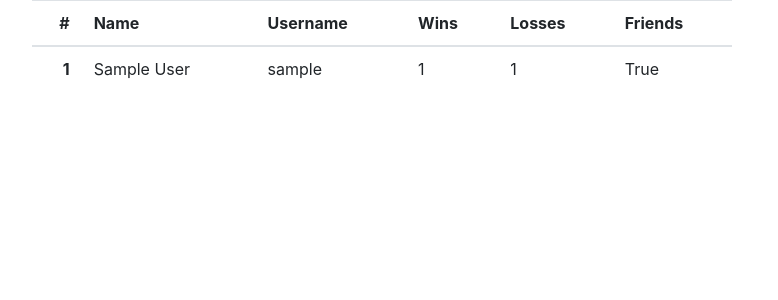
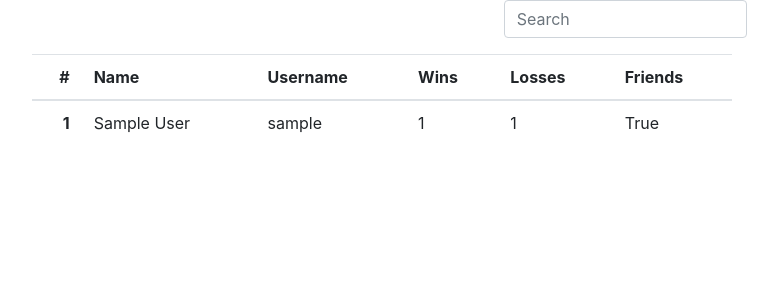
Before and after one commit to lunar-starlight/UVProjekt, a Django app: page /leaderboard/ in a window 1280 px wide. Shown: the part 80-380 px from the top of the page, without its empty margins (258-1036 px from the left). Run offline with Django 3.2, Linux system fonts and the light colour scheme; a user stored in the database is signed in; tables that the repository leaves empty hold one stand-in row (values such as "Sample post"); some libraries are stand-ins or nearby versions.

Commit message:
added advanced searching using postgress' trigram similarity `pg_trgm` extension

```diff
--- a/common/views.py
+++ b/common/views.py
@@ -1,4 +1,6 @@
 from django.contrib.auth import get_user_model
+from django.contrib.postgres.search import TrigramSimilarity
+from django.shortcuts import redirect
 from django.views import generic
 
 
@@ -7,3 +9,22 @@ class LeaderboardView(generic.ListView):
     model = get_user_model()
     paginate_by = 10
     ordering = ['-wins', 'losses', 'username']
+
+    def get(self, request, *args, **kwargs):
+        try:
+            if request.GET['search'] == '':
+                return redirect(request.path)
+        except KeyError:
+            pass
+        return super().get(request, args, kwargs)
+
+    def get_queryset(self):
+        try:
+            if self.request.GET['search'] != '':
+                self.queryset = self.model.objects.annotate(
+                    similarity=TrigramSimilarity('username', self.request.GET['search'])
+                    + TrigramSimilarity('full_name', self.request.GET['search'])
+                ).filter(similarity__gt=0.3).order_by('-similarity')
+        except KeyError:
+            pass
+        return super().get_queryset()
--- a/templates/common/leaderboard.html
+++ b/templates/common/leaderboard.html
@@ -6,6 +6,10 @@
 
 {% block content %}
 <div class="container">
+    <form method="GET" class="from-inline row justify-content-end">
+        <input name="search" type="text" class="form-control col-4"
+        aria-describedby="search" placeholder="Search" value="{{ request.GET.search }}" />
+    </form>
     <div class="table-responsive">
         <table class="table table-hover">
             <thead>
```
Also changed, not shown: common/migrations/0002_pg_trgm.py (added).
